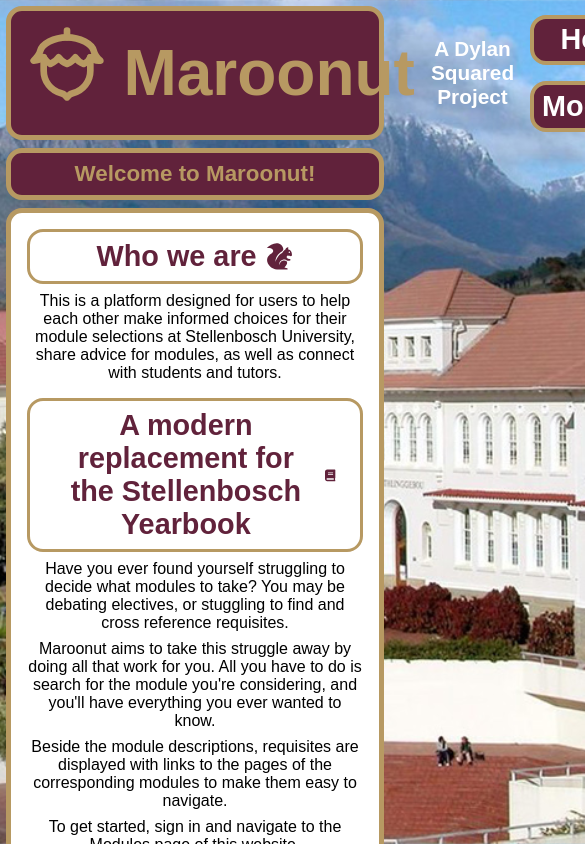
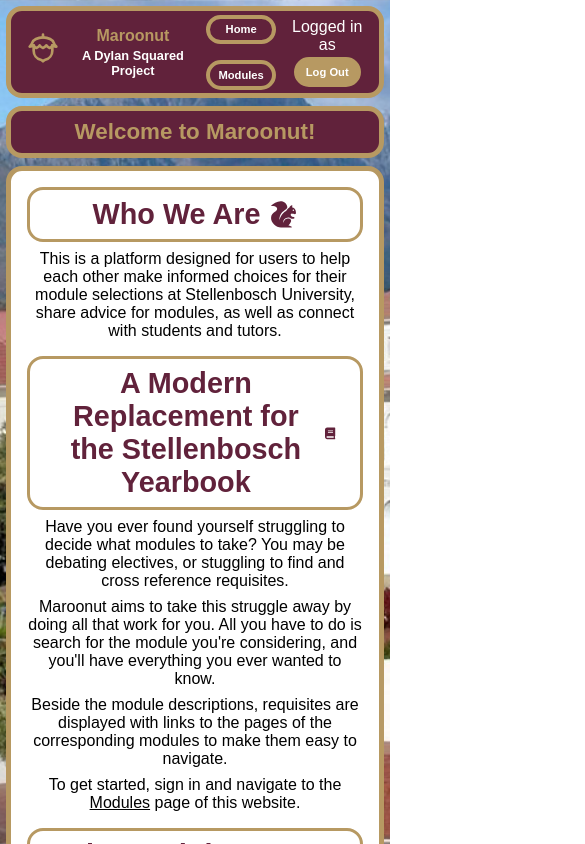
Before and after one commit to TheAlgorMortis/suds-hackathon-2025, a React (Vite) app in the folder frontend/: page / in a window 390 px wide. Shown: the top 844 px of the page, 585 px wide, since content can reach past the window. Built offline with nearby package versions, Linux system fonts and the light colour scheme.

Commit message:
Add responsive UI

```diff
--- a/frontend/src/components/Header.css
+++ b/frontend/src/components/Header.css
@@ -251,13 +251,34 @@
   }
 }
 
-/* Larger screens */
-@media (min-width: 1081px) {
-  .desktopHeader {
-    gap: 0 1.5rem;
+/* smaller screens */
+@media (max-width: 1080px) {
+  .titleGroup {
+    display: flex;
+    align-items: center;
+    justify-content: center;
+    gap: 0.2rem;
+    flex-direction: column;
   }
 
-  .mobileHeader {
-    display: none;
+  .title {
+    font-size: 1rem;
+  }
+
+  .bigNut {
+    font-size: 2rem;
+  }
+
+  .subtitle {
+    font-size: 0.8rem;
+  }
+  .navButton,
+  .navSelected {
+  }
+  .navLink {
+    font-size: 0.7rem;
+  }
+  .loginLink {
+    font-size: 0.7rem;
   }
 }
--- a/frontend/src/components/Home.tsx
+++ b/frontend/src/components/Home.tsx
@@ -17,7 +17,7 @@
       <h2 className="sectionHeading"> Welcome to Maroonut! </h2>
       <div className="sectionBlock">
         <h3 className="sectionBlockHeading">
-          Who we are <GiSquirrel />
+          Who We Are <GiSquirrel />
         </h3>
         <p>
           This is a platform designed for users to help each other make informed
@@ -25,7 +25,7 @@
           advice for modules, as well as connect with students and tutors.
         </p>
         <h3 className="sectionBlockHeading">
-          A modern replacement for the Stellenbosch Yearbook <FaBook />
+          A Modern Replacement for the Stellenbosch Yearbook <FaBook />
         </h3>
         <p>
           Have you ever found yourself struggling to decide what modules to
--- a/frontend/src/components/TutorList.tsx
+++ b/frontend/src/components/TutorList.tsx
@@ -86,7 +86,7 @@
         </button>
         <button
           className="outerButton"
-          onclick={() => {
+          onClick={() => {
             navTo(tutor.username);
           }}
         >
```
